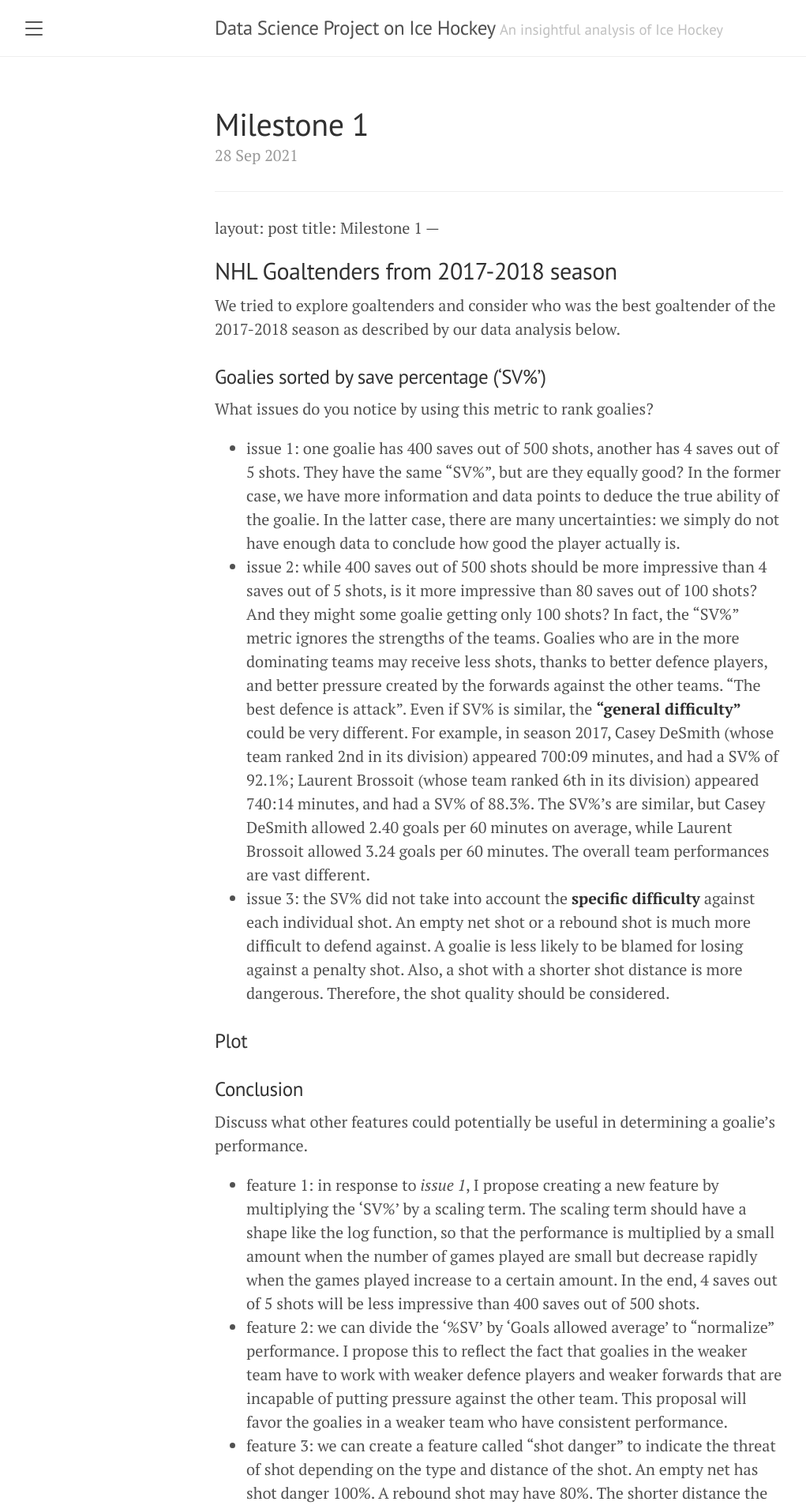
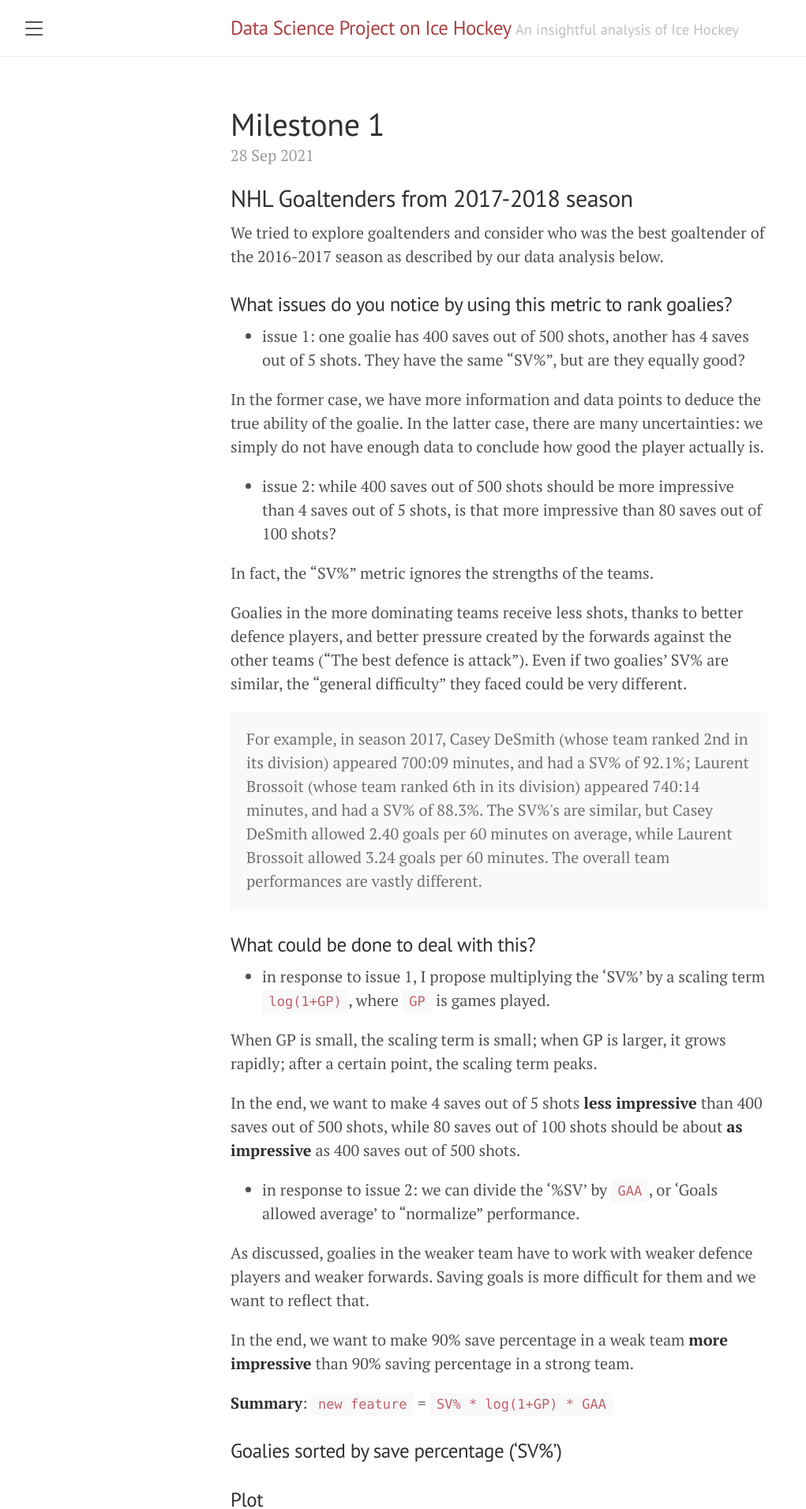
Before and after one commit to Jawing/ift6758-blog-template-main, a Jekyll site: the page built from _posts/2021-09-28-milestone-1.md, in a window 1280 px wide. Shown: the top 1911 px of the page at 79% size, without its empty margins (8-1029 px from the left). Built offline with Jekyll 4.4.1, drawn with Linux system fonts in a browser that asks for light colours; some of the changed text lies outside the part shown; grey boxes are pictures that could not be loaded.

```diff
--- a/_config.yml
+++ b/_config.yml
@@ -23,8 +23,8 @@ author:
     email:
   qilin:
     name:              Qilin Wang
-    url:
-    email:
+    url:                   https://github.com/QilinWang
+    email:               qilin@fastmail.com
 # Gems
 plugins:
   - jekyll-paginate
--- a/_layouts/default.html
+++ b/_layouts/default.html
@@ -3,7 +3,7 @@
 
   {% include head.html %}
 
-  <body>
+  <body class="theme-base-08">
 
     {% include sidebar.html %}
 
--- a/_posts/2021-09-28-milestone-1.md
+++ b/_posts/2021-09-28-milestone-1.md
@@ -3,24 +3,47 @@ layout: post
 title: Milestone 1
 ---
 
----
-layout: post
-title: Milestone 1
----
 ## NHL Goaltenders from 2017-2018 season
 
-We tried to explore goaltenders and consider who was the best goaltender of the 2017-2018 season as described by our data analysis below.
+We tried to explore goaltenders and consider who was the best goaltender of the 2016-2017 season as described by our data analysis below.
+
+### What issues do you notice by using this metric to rank goalies?
+
+* issue 1: one goalie has 400 saves out of 500 shots, another has 4 saves out of 5 shots. They have the same "SV%", but are they equally good?
+
+In the former case, we have more information and data points to deduce the true ability of the goalie.  In the latter case, there are many uncertainties: we simply do not have enough data to conclude how good the player actually is.
+
+* issue 2: while 400 saves out of 500 shots should be more impressive than 4 saves out of 5 shots, is that more impressive than 80 saves out of 100 shots?
+
+In fact, the “SV%” metric ignores the strengths of the teams.
+
+Goalies in the more dominating teams receive less shots, thanks to better defence players, and better pressure created by the forwards against the other teams ("The best defence is attack"). Even if two goalies' SV% are similar, the "general difficulty" they faced could be very different.
+
+<div class="message">
+ For example, in season 2017, Casey DeSmith (whose team ranked 2nd in its division) appeared 700:09 minutes, and had a SV% of 92.1%; Laurent Brossoit (whose team ranked 6th in its division) appeared 740:14 minutes, and had a SV% of 88.3%. The SV%'s are similar, but Casey DeSmith allowed 2.40 goals per 60 minutes on average, while Laurent Brossoit allowed 3.24 goals per 60 minutes. The overall team performances are vastly different.
+ </div>
+
+### What could be done to deal with this?
+
+* in response to issue 1, I propose multiplying the ‘SV%’ by a scaling term  `log(1+GP)`, where `GP` is games played.
+
+When GP is small, the scaling term is small; when GP is larger, it grows rapidly; after a certain point, the scaling term peaks.
+
+In the end, we want to make 4 saves out of 5 shots **less impressive** than 400 saves out of 500 shots, while 80 saves out of 100 shots should be about **as impressive** as 400 saves out of 500 shots.
+
+* in response to issue 2: we can divide the ‘%SV’ by `GAA`, or 'Goals allowed average’ to “normalize” performance.
+
+As discussed, goalies in the weaker team have to work with weaker defence players and weaker forwards. Saving goals is more difficult for them and we want to reflect that.
+
+In the end, we want to make 90% save percentage in a weak team **more impressive** than 90% saving percentage in a strong team.
+
+**Summary**: `new feature` = `SV% * log(1+GP) * GAA`
+
 
 ### Goalies sorted by save percentage ('SV%')
 
-What issues do you notice by using this metric to rank goalies?
-
-* issue 1: one goalie has 400 saves out of 500 shots, another has 4 saves out of 5 shots. They have the same "SV%", but are they equally good? In the former case, we have more information and data points to deduce the true ability of the goalie. In the latter case, there are many uncertainties: we simply do not have enough data to conclude how good the player actually is.
-* issue 2: while 400 saves out of 500 shots should be more impressive than 4 saves out of 5 shots, is it more impressive than 80 saves out of 100 shots? And they might some goalie getting only 100 shots? In fact, the “SV%” metric ignores the strengths of the teams. Goalies who are in the more dominating teams may receive less shots, thanks to better defence players, and better pressure created by the forwards against the other teams. "The best defence is attack". Even if SV% is similar, the **"general difficulty"** could be very different. For example, in season 2017, Casey DeSmith (whose team ranked 2nd in its division) appeared 700:09 minutes, and had a SV% of 92.1%; Laurent Brossoit (whose team  ranked 6th in its division) appeared 740:14 minutes, and had a SV% of 88.3%. The SV%'s are similar, but Casey DeSmith allowed 2.40 goals per 60 minutes on average, while Laurent Brossoit allowed 3.24 goals per 60 minutes. The overall team performances are vast different.
-* issue 3: the SV% did not take into account the **specific difficulty** against each individual shot. An empty net shot or a rebound shot is much more difficult to defend against. A goalie is less likely to be blamed for losing against a penalty shot. Also, a shot with a shorter shot distance is more dangerous. Therefore, the shot quality should be considered.
-
 ### Plot
-<!--{% include plotly_demo_2.html %}-->
+<img src="/assets/images/q1.jpg" alt="">
 
 <!-- Filter out the goalies using your proposed approach above, and produce a bar plot with player names on the y-axis and save percentage (‘SV%’) on the x-axis. You can keep the top 20 goalies. Ensure all of the axes are labeled and the title is appropriate. -->
 
@@ -28,9 +51,11 @@ What issues do you notice by using this metric to rank goalies?
 
 Discuss what other features could potentially be useful in determining a goalie’s performance.
 
-* feature 1: in response to *issue 1*, I propose creating a new feature by multiplying the ‘SV%’ by a scaling term. The scaling term should have a shape like the log function, so that the performance is multiplied by a small amount when the number of games played are small but decrease rapidly when the games played increase to a certain amount. In the end, 4 saves out of 5 shots will be less impressive than 400 saves out of 500 shots.
-* feature 2: we can divide the ‘%SV’ by ‘Goals allowed average’ to “normalize” performance. I propose this to reflect the fact that goalies in the weaker team have to work with weaker defence players and weaker forwards that are incapable of putting pressure against the other team. This proposal will favor the goalies in a weaker team who have consistent performance.
+* issue 3: the SV% did not take into account the **specific difficulty** against each individual shot. An empty net shot or a rebound shot is much more difficult to defend against. A goalie is less likely to be blamed for losing against a penalty shot. Also, a shot with a shorter shot distance is more dangerous. Therefore, the shot quality should be considered.
+
 * feature 3: we can create a feature called "shot danger" to indicate the threat of shot depending on the type and distance of the shot. An empty net has shot danger 100%. A rebound shot may have 80%. The shorter distance the shot, the higher threat it has. The shot distance will be calculated from the coordinate of the shot.
+
+
 
 ## Data acquisition of NHL play-by-play data from season 2016-2017 to 2020-2021
 
@@ -61,8 +86,14 @@ Description of the tool:
 
 Sanity check: [Game ID 2017020001](https://www.nhl.com/gamecenter/tor-vs-wpg/2017/10/04/2017020001/recap/plays#game=2017020001,game_state=final,lock_state=final,game_tab=plays)
 
+### Answer
+![image](/assets/images/q3.jpg)
+
+The widget displays the visulization of a play event on the rink, and also displays the relevant game information. We can choose any play event in any game, whether it is a regular season game or a playoff game.
+
+
 ## Tidy Data
-
+## Question
 [Useful](https://statsapi.web.nhl.com/api/v1/playTypes)
 
 * Create a function to convert all events of every game into a pandas dataframe
@@ -72,13 +103,14 @@ Sanity check: [Game ID 2017020001](https://www.nhl.com/gamecenter/tor-vs-wpg/201
 1. include a small snippet of your final dataframe (e.g. using head(10)) screenshot.
 2. You’ll notice that the “strength” field (i.e. even, power play, short handed) only exists for goals, not shots.(shot strength extrapolate players on ice within shot time) Furthermore, it doesn’t include the actual strength of players on the ice (i.e. 5 on 4, or 5 on 3, etc). Discuss how you could add the actual strength information (i.e. 5 on 4, etc.) (actually strength by relative ratio of players) to both shots and goals, given the other event types (beyond just shots and goals) and features available. You don’t need to implement this for this milestone.
 
-#####answer:
+### Answer:
+
 we will include a state variable `strength` representing the strength of the team (should be 5 at the beginning). In the all plays data, there is a play type named 'Penalty' that represents a penalty event. It also documents which player will serve the penalty, the `datetime` or `periodTime` that this penalty happens, and the penalty time the player will serve. We can include this type of events in addition to shots and goals. When there is a penalty against one team, the `strength` variable of the team will be subtracted by one, and it will be updated in the next event. It returns to normal when the `periodTime` of next event is larger than the `periodTime` of the penalty + `penaltyMinutes`. For example, if the penalty event's `periodTime` is "00:38", and the penalty time is 2 minutes, then if the next event is a `shot`, and the `periodTime` is "01:38", we know the penalty is still there,  the strength is 4 against 5, and the shot is `shorthanded`. If another shot took place at "02:50", which is *later* than `periodTime` + `penaltyMinutes` (e.g. 2 min), then the `strength` should be updated back to 5, the shot is `even`. A `strength ratio` variable can also be calculated for every event *after* we update the `strength` of both teams.
 
 
 4. In a few sentences, discuss some additional features you could consider creating from the data available in this dataset. We’re not looking for any particular answers, but if you need some inspiration, could a shot or goal be classified as a rebound, or a shot off the rush?
 
-#####answer
+#### Answer
 
 We can look for "rebound" by looking at the `dateTime` of a `shot`. A looser definition could be that, a second shot is a shot from rebound if two shots are placed within 10 seconds. A narrower and more realistic definition is when two shots are taken within 2-8 seconds, because if the two shots are taken within 1 second, it might be successive quick shots aimed at pushing the pluck across. If a second shot takes longer than 8 seconds, we might assume that the defence player has returned to normal positions. In that case, the second shot is more likely to be a slightly more organized attempt than a quick, chaotic and opportunistic scoring attempt, and we consider the latter to be a more proper 'rebound'.
 
@@ -87,3 +119,41 @@ We can look for "rebound" by looking at the `dateTime` of a `shot`. A looser def
 
 
 ## Advanced Visualizations
+
+{% include advanced_vis.html %}
+### Discuss (in a few sentences) what you can interpret from these plots.
+
+
+### Consider the Colorado Avalanche; take a look at their shot map during the 2016-17 season. Discuss what you could say about the team during this season. Now look at the shot map for the Colorado Avalanche for the 2020-21 season, and discuss what you could conclude from these differences. Does this make sense? Hint: look at the standings.
+
+2016:
+<img src="/assets/images/colorado_avalanche_2016.png" alt="">
+
+The shot frequency from Colorado is less or equal to league average on almost every position.
+
+
+2020:
+<img src="/assets/images/colorado_avalanche_2020.png" alt="">
+
+The shot frequency from Colorado is higher than league average on most of the areas, especially on the left side.
+
+The team ranking confirms our impression: Colorado was ranked last in their division in 2016, with 22 win out of 82 games; they ranked first in 2020-2021 season, winning 39 out of 56 games.
+
+
+### Discuss what observations you can make. Is there anything that could explain the Lightning’s success, or the Sabres’ struggles? How complete of a picture do you think this paints?
+
+2018:
+<img src="/assets/images/tampa_2018.png" alt="">
+<img src="/assets/images/buffalo_2018.png" alt="">
+Tampa Bay has far more shots than league average in the center area, especially at the 60-80 feet area where threat of shots is highest. Sabres on the otherhand has less shots than league average, except at some peripheral areas. This suggests that Lightning’s is more successful at organizing attacks, and only place shots when it has a relatively high scoring chance (i.e. close to the net). In contrast, Sabres seems not able to shoot in close range where the threat would be the highest. Their above average shooting in the peripheral area suggests that they are forced to released shots in unfavorable places.
+
+<img src="/assets/images/tampa_2019.png" alt="">
+<img src="/assets/images/buffalo_2019.png" alt="">
+Lightning’s has made significant improvement over season 2018: their average shots is higher than league average almost everywhere. They also have far more shots in the 80-90 feet area compared to 2018, which was their weakest area. The Sabres' maintains the same kind of performance, struggling to get shots in the 70-90 feet area that is right in front of the net, meaning their shots are most likely to be lower quality shots.
+
+
+<img src="/assets/images/tampa_2020.png" alt="">
+<img src="/assets/images/buffalo_2020.png" alt="">
+If we look at the the y-axis, the excess shots vs Avg is significantly higher for Lightning’s compared to previous season. They continue to dominate most of the area, meaning that not only do they have more shots, most of the shots were placed right in front of the net as well. The Sabres’ shots however, has a similar to pattern to the previous years.
+
+**Conclusion** Lightning’s has a shot pattern that excels in quality (the area of the shot) and in quantity (the overwhelming red area), and they have improved every season (the y-axis has to be adjusted). Sabres has lower quantity of shots (the blue area) and in particular, the shot quality is very low (the dark blue area in front of the net). They failed to improve in the three seasons.
--- a/public/css/lanyon.css
+++ b/public/css/lanyon.css
@@ -82,7 +82,7 @@ h1, h2, h3, h4, h5, h6 {
 }
 @media (min-width: 56em) {
   .container {
-    max-width: 38rem; /* Modify this to make your blogs wider (e.g. 60rem) */
+    max-width: 36rem; /* Modify this to make your blogs wider (e.g. 60rem) */
   }
 }
 
```
